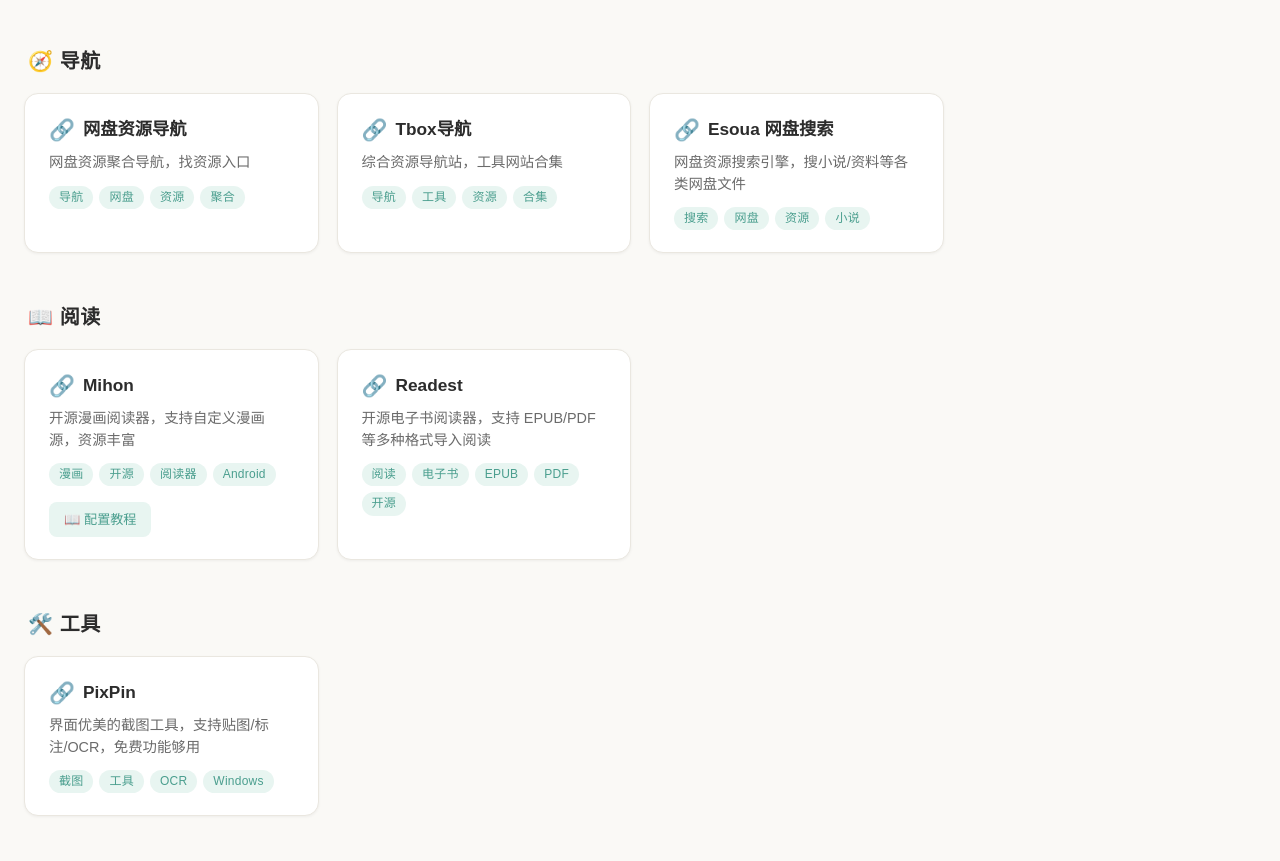
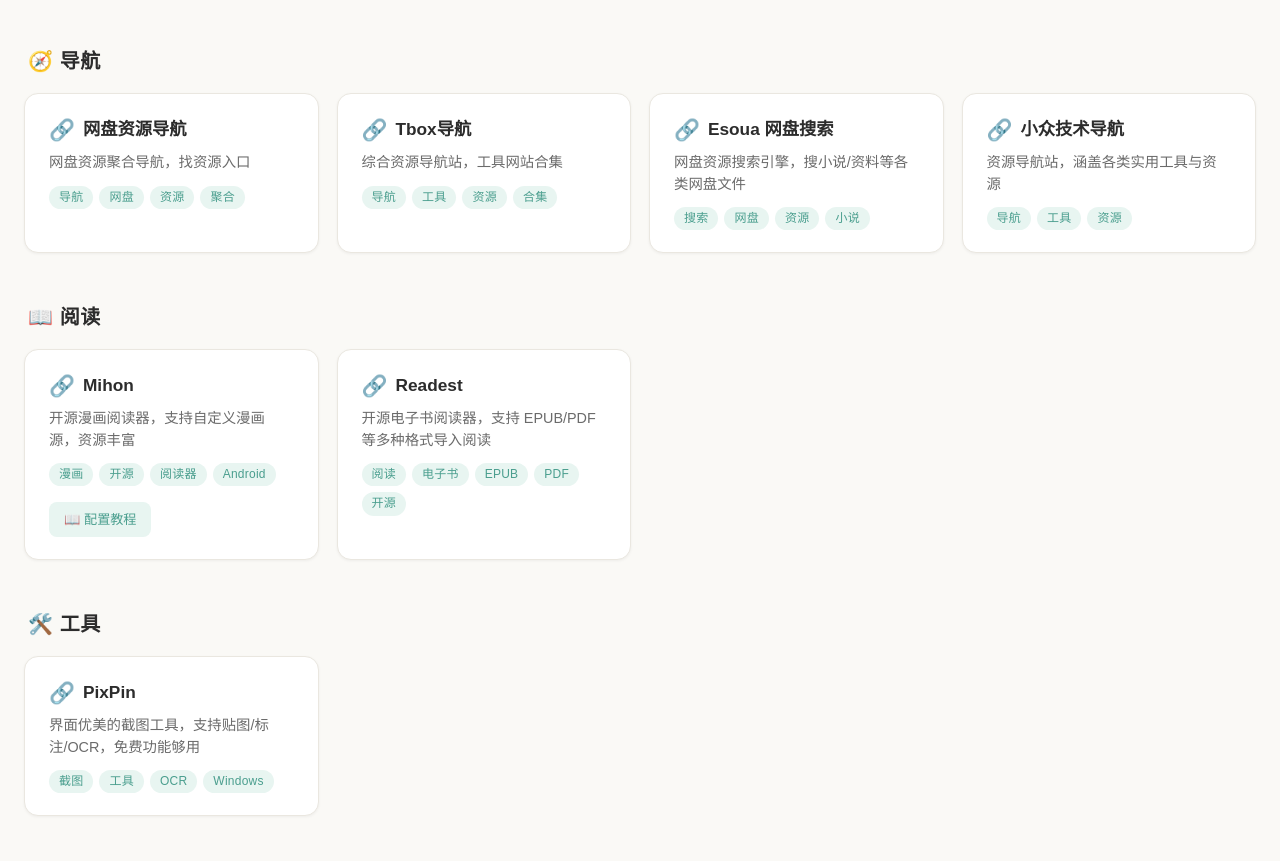
Before and after one commit to cymbj666/nav, a plain HTML site: page index.html in a window 1280 px wide. Shown: the part 895-1756 px from the top of the page. Drawn offline with nearby package versions, Linux system fonts and the light colour scheme; a small style sheet from the web is missing.

Commit message:
➕ 新增小众技术导航

````diff
--- a/index.html
+++ b/index.html
@@ -75,6 +75,7 @@
       {"name": "网盘资源导航", "url": "https://wangpanziyuan.pages.dev/", "category": "🧭 导航", "description": "网盘资源聚合导航，找资源入口", "tags": ["导航", "网盘", "资源", "聚合"], "icon": ""},
       {"name": "Tbox导航", "url": "https://www.tboxn.com/", "category": "🧭 导航", "description": "综合资源导航站，工具网站合集", "tags": ["导航", "工具", "资源", "合集"], "icon": ""},
       {"name": "Esoua 网盘搜索", "url": "https://www.esoua.com/", "category": "🧭 导航", "description": "网盘资源搜索引擎，搜小说/资料等各类网盘文件", "tags": ["搜索", "网盘", "资源", "小说"], "icon": ""},
+      {"name": "小众技术导航", "url": "https://www.xiaozhongjishu.com/", "category": "🧭 导航", "description": "资源导航站，涵盖各类实用工具与资源", "tags": ["导航", "工具", "资源"], "icon": ""},
       {"name": "Mihon", "url": "https://github.com/mihonapp/mihon", "category": "📖 阅读", "description": "开源漫画阅读器，支持自定义漫画源，资源丰富", "tags": ["漫画", "开源", "阅读器", "Android"], "icon": "", "extraButton": {"label": "📖 配置教程", "content": "# Mihon 配置教程\n\n## 第一步：安装\n\n前往 [GitHub Releases](https://github.com/mihonapp/mihon/releases) 下载最新 `.apk` 文件并安装。\n\n## 第二步：添加漫画源\n\n1. 打开 Mihon，点击 **浏览** → **插件** → **插件仓库** → **添加**\n2. 输入插件仓库地址（分别添加下面两个，覆盖大部分常用源）：\n\n```\nhttps://raw.githubusercontent.com/keiyoushi/extensions/repo/index.min.json\n```\n\n```\nhttps://raw.githubusercontent.com/LittleSurvival/copymanga-copy20/repo/index.min.json\n```\n\n3. 仍在 **插件** 页面，点击右上角 **···** → 筛选语言为 **中文**\n4. 选择需要的源，点击下载。推荐安装以下源：\n\n- 漫画柜\n- 哔咔漫画\n- 禁漫天堂\n- 拷贝漫画\n- Komiic\n\n5. 安装完成后，如有提示请手动点击 **信任**\n\n## 第三步：阅读漫画\n\n1. 返回 **浏览** → **图源**，点击对应源即可进入漫画列表\n2. 点击漫画可下载或添加到书架\n\n> 💡 源地址可能随时间失效，如无法加载请自行搜索最新仓库地址"}},
       {"name": "Readest", "url": "https://readest.com/zh", "category": "📖 阅读", "description": "开源电子书阅读器，支持 EPUB/PDF 等多种格式导入阅读", "tags": ["阅读", "电子书", "EPUB", "PDF", "开源"], "icon": ""},
       {"name": "PixPin", "url": "https://pixpin.cn/", "category": "🛠️ 工具", "description": "界面优美的截图工具，支持贴图/标注/OCR，免费功能够用", "tags": ["截图", "工具", "OCR", "Windows"], "icon": ""},
````
